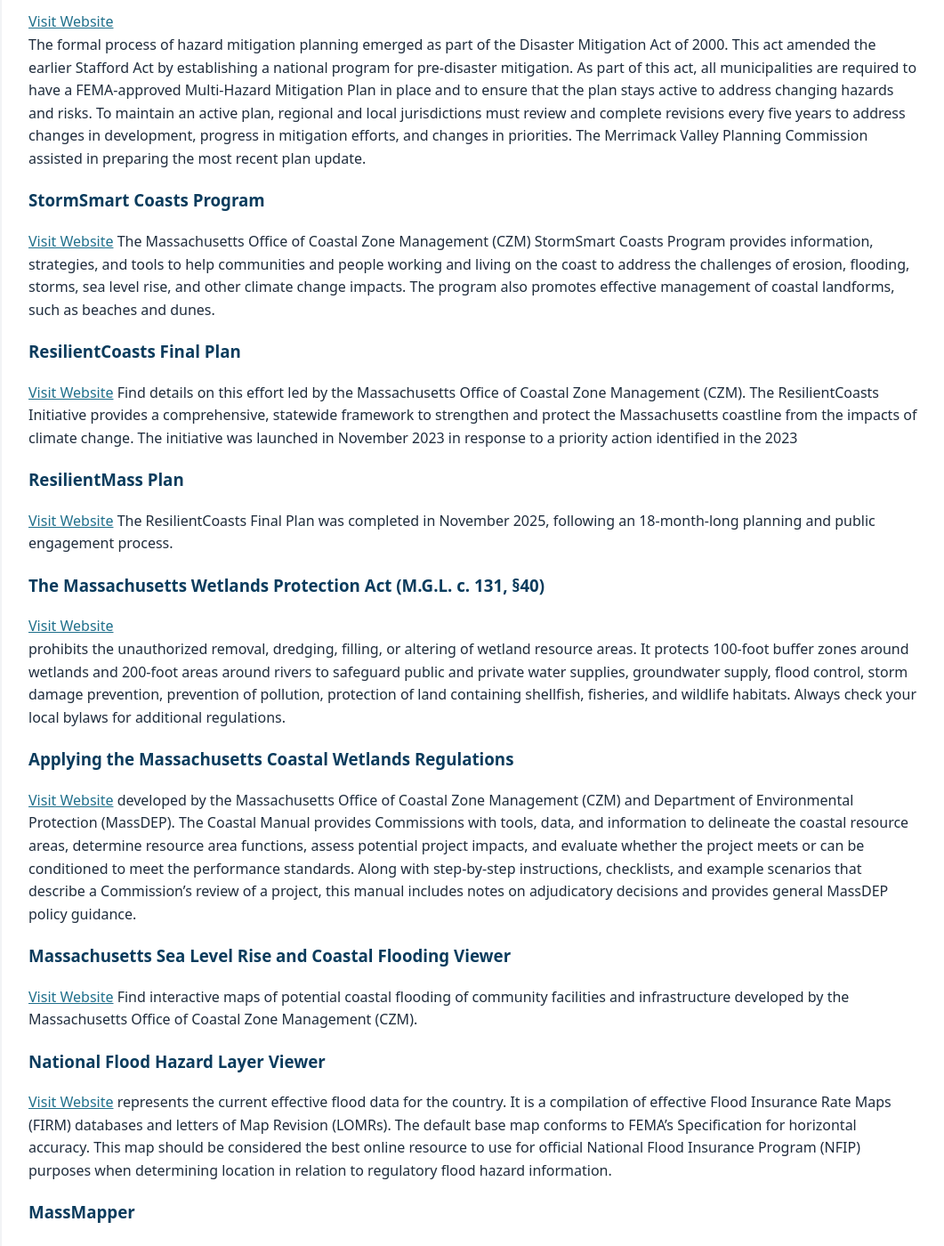
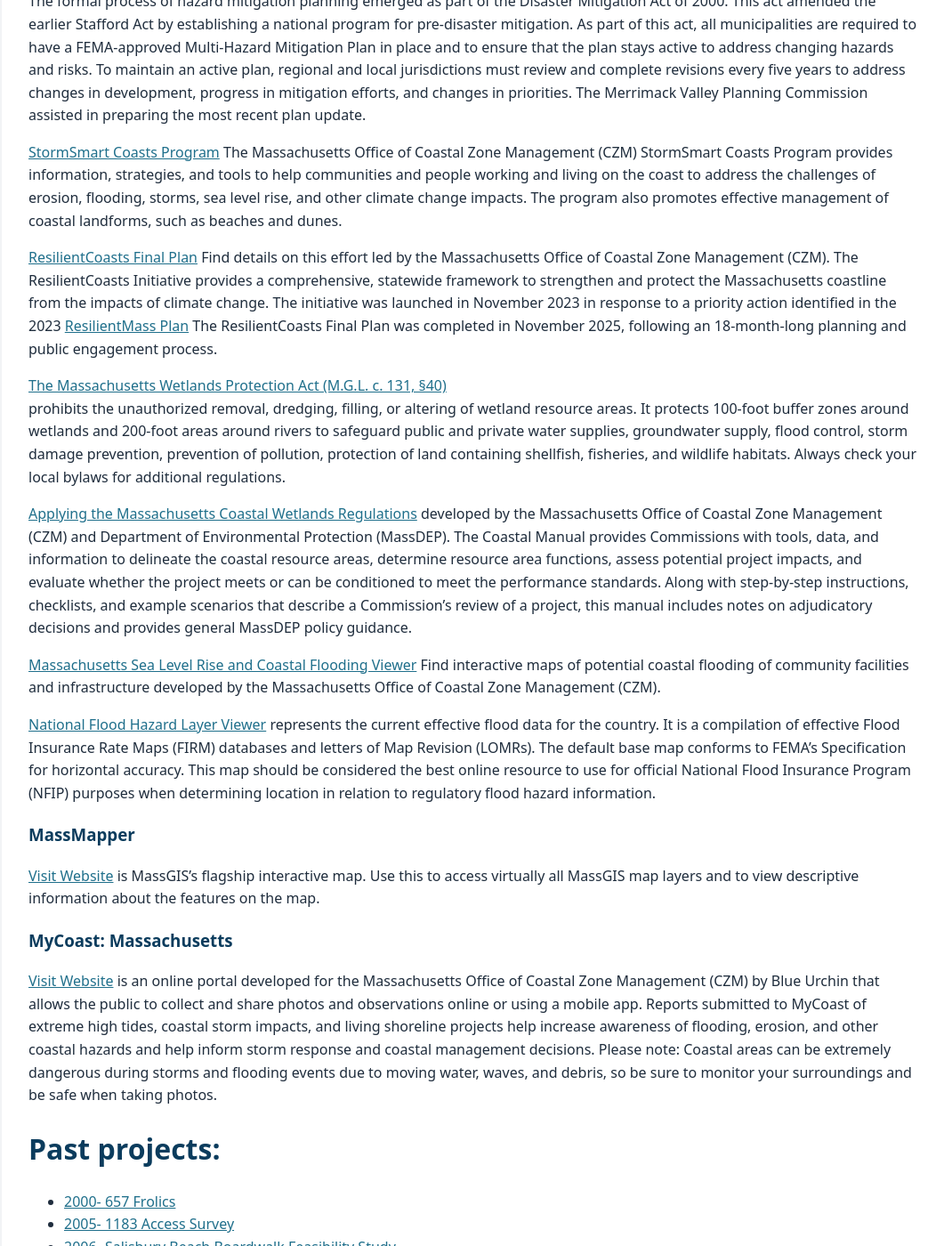
Before and after one commit to MAMRBAGOV/mamrba.gov, a Jekyll site: the page built from education.md, in a window 1280 px wide and 1400 px high, scrolled down 751 px. Shown: the whole window at 89% size, without its empty margins (108-1169 px from the left). Built offline with Jekyll 4.4.1, drawn with Linux system fonts in a browser that asks for light colours.

Commit message:
Update education.md

```diff
--- a/education.md
+++ b/education.md
@@ -4,32 +4,28 @@ title: Page Title
 ---
 # Resources
 
-### Merrimack Valley Region Multi-Hazard Mitigation Plan
-<a href="https://mvpc.org/natural-hazards/" target="_blank">Visit Website</a>
+
+<a href="https://mvpc.org/natural-hazards/" target="_blank">Merrimack Valley Region Multi-Hazard Mitigation Plan</a>
 The formal process of hazard mitigation planning emerged as part of the Disaster Mitigation Act of 2000. This act amended the earlier Stafford Act by establishing a national program for pre-disaster mitigation. As part of this act, all municipalities are required to have a FEMA-approved Multi-Hazard Mitigation Plan in place and to ensure that the plan stays active to address changing hazards and risks. To maintain an active plan, regional and local jurisdictions must review and complete revisions every five years to address changes in development, progress in mitigation efforts, and changes in priorities. The Merrimack Valley Planning Commission assisted in preparing the most recent plan update.
 
-### StormSmart Coasts Program
-<a href="https://www.mass.gov/stormsmart-coasts-program" target="_blank">Visit Website</a>
+<a href="https://www.mass.gov/stormsmart-coasts-program" target="_blank">StormSmart Coasts Program</a>
 The Massachusetts Office of Coastal Zone Management (CZM) StormSmart Coasts Program provides information, strategies, and tools to help communities and people working and living on the coast to address the challenges of erosion, flooding, storms, sea level rise, and other climate change impacts. The program also promotes effective management of coastal landforms, such as beaches and dunes.
-### ResilientCoasts Final Plan
-<a href="https://www.mass.gov/info-details/resilientcoasts-initiative" target="_blank">Visit Website</a>
+
+<a href="https://www.mass.gov/info-details/resilientcoasts-initiative" target="_blank">ResilientCoasts Final Plan</a>
 Find details on this effort led by the Massachusetts Office of Coastal Zone Management (CZM). The ResilientCoasts Initiative provides a comprehensive, statewide framework to strengthen and protect the Massachusetts coastline from the impacts of climate change. The initiative was launched in November 2023 in response to a priority action identified in the 2023
-### ResilientMass Plan
-<a href="https://www.mass.gov/info-details/2023-resilientmass-plan" target="_blank">Visit Website</a>
+<a href="https://www.mass.gov/info-details/2023-resilientmass-plan" target="_blank">ResilientMass Plan</a>
 The ResilientCoasts Final Plan was completed in November 2025, following an 18-month-long planning and public engagement process.
 
-### The Massachusetts Wetlands Protection Act (M.G.L. c. 131, §40)
-<a href="https://www.google.com/url?sa=t&source=web&rct=j&opi=89978449&url=https://www.mass.gov/doc/310-cmr-1000-the-wetlands-protection-act/download&ved=2ahUKEwjupd-KidqTAxX5MlkFHTPADbYQFnoECBwQAQ&usg=AOvVaw2eiIawf9iihfs1inVzx_KU" target="_blank">Visit Website</a>
+<a href="https://www.google.com/url?sa=t&source=web&rct=j&opi=89978449&url=https://www.mass.gov/doc/310-cmr-1000-the-wetlands-protection-act/download&ved=2ahUKEwjupd-KidqTAxX5MlkFHTPADbYQFnoECBwQAQ&usg=AOvVaw2eiIawf9iihfs1inVzx_KU" target="_blank">The Massachusetts Wetlands Protection Act (M.G.L. c. 131, §40)</a>
 prohibits the unauthorized removal, dredging, filling, or altering of wetland resource areas. It protects 100-foot buffer zones around wetlands and 200-foot areas around rivers to safeguard public and private water supplies, groundwater supply, flood control, storm damage prevention, prevention of pollution, protection of land containing shellfish, fisheries, and wildlife habitats. Always check your local bylaws for additional regulations.
 
-### Applying the Massachusetts Coastal Wetlands Regulations
-<a href="https://www.mass.gov/info-details/applying-the-massachusetts-coastal-wetlands-regulations" target="_blank">Visit Website</a>
+<a href="https://www.mass.gov/info-details/applying-the-massachusetts-coastal-wetlands-regulations" target="_blank">Applying the Massachusetts Coastal Wetlands Regulations</a>
 developed by the Massachusetts Office of Coastal Zone Management (CZM) and Department of Environmental Protection (MassDEP). The Coastal Manual provides Commissions with tools, data, and information to delineate the coastal resource areas, determine resource area functions, assess potential project impacts, and evaluate whether the project meets or can be conditioned to meet the performance standards. Along with step-by-step instructions, checklists, and example scenarios that describe a Commission’s review of a project, this manual includes notes on adjudicatory decisions and provides general MassDEP policy guidance.
-### Massachusetts Sea Level Rise and Coastal Flooding Viewer
-<a href="https://www.mass.gov/info-details/massachusetts-sea-level-rise-and-coastal-flooding-viewer" target="_blank">Visit Website</a>
+
+<a href="https://www.mass.gov/info-details/massachusetts-sea-level-rise-and-coastal-flooding-viewer" target="_blank">Massachusetts Sea Level Rise and Coastal Flooding Viewer</a>
 Find interactive maps of potential coastal flooding of community facilities and infrastructure developed by the Massachusetts Office of Coastal Zone Management (CZM).
-### National Flood Hazard Layer Viewer
-<a href="https://hazards-fema.maps.arcgis.com/apps/webappviewer/index.html?id=8b0adb51996444d4879338b5529aa9cd" target="_blank">Visit Website</a>
+
+<a href="https://hazards-fema.maps.arcgis.com/apps/webappviewer/index.html?id=8b0adb51996444d4879338b5529aa9cd" target="_blank">National Flood Hazard Layer Viewer</a>
 represents the current effective flood data for the country. It is a compilation of effective Flood Insurance Rate Maps (FIRM) databases and letters of Map Revision (LOMRs). The default base map conforms to FEMA’s Specification for horizontal accuracy. This map should be considered the best online resource to use for official National Flood Insurance Program (NFIP) purposes when determining location in relation to regulatory flood hazard information.
 
 ### MassMapper
```
